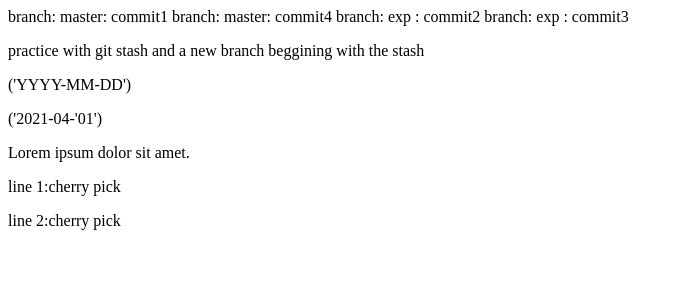
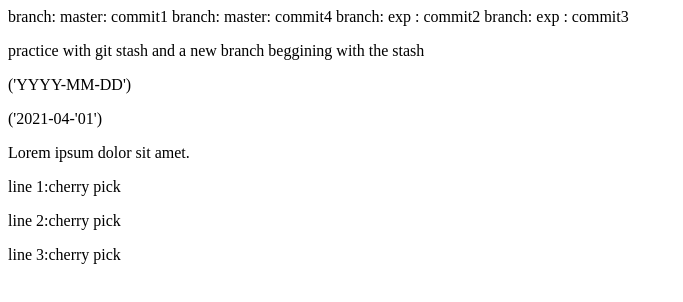
Before and after one commit to jujomoto/prueba, a plain HTML site: page 2.html in a window 1280 px wide. Shown: the whole page, without its empty margins (0-683 px from the left). Drawn offline with Linux system fonts and the light colour scheme.

Commit message:
cherry-pick line 3

```diff
--- a/2.html
+++ b/2.html
@@ -21,6 +21,7 @@
 
 	<p>line 1:cherry pick</p>
 	<p>line 2:cherry pick</p>
+	<p>line 3:cherry pick</p>
 
 </body>
 </html>
```
